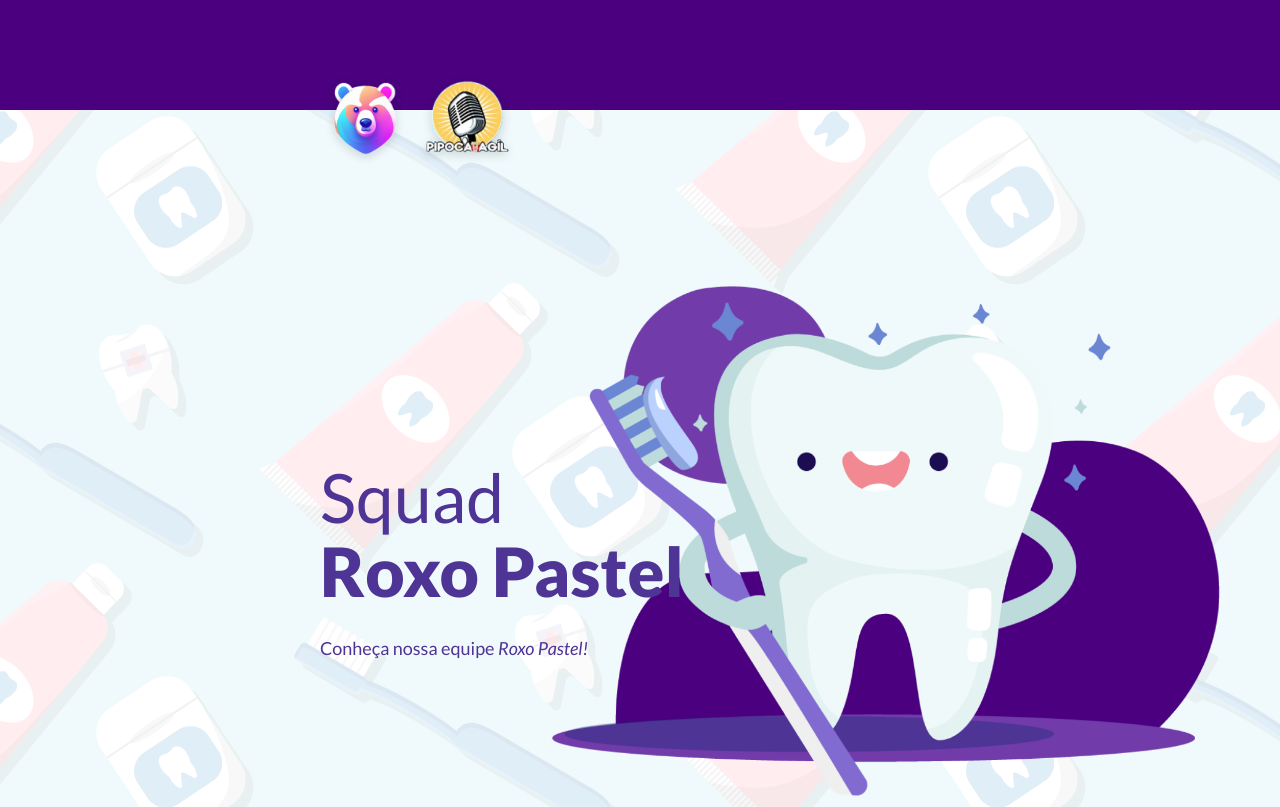
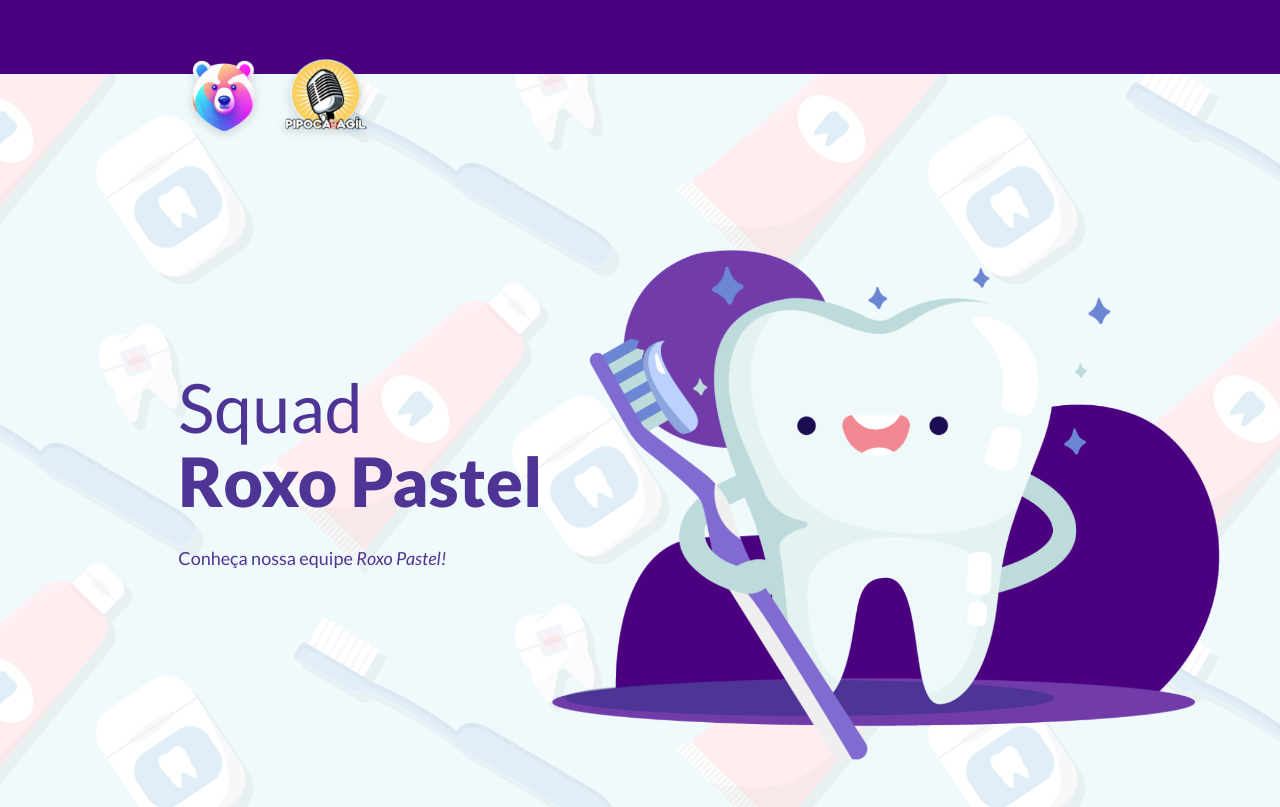
Before and after one commit to squadroxo/squad-roxo-pastel, a React (Vite) app: page / in a window 1280 px wide. Shown: the top 807 px of the page. Built offline with nearby package versions, Linux system fonts and the light colour scheme.

Commit message:
fix: corrigindo left roxo pastel

```diff
--- a/package.json
+++ b/package.json
@@ -10,7 +10,7 @@
     "preview": "vite preview"
   },
   "dependencies": {
-    "react": "^18.2.0",
+    "react": "^18.3.1",
     "react-dom": "^18.2.0",
     "react-icons": "^5.2.1",
     "uuid": "^10.0.0"
--- a/src/components/ContainerRoxoPastel/ContainerRoxoPastel.module.scss
+++ b/src/components/ContainerRoxoPastel/ContainerRoxoPastel.module.scss
@@ -69,6 +69,23 @@
 }
 
 @media screen and (min-width: 1280px) and (max-width: 1366px){
+
+.cabecalho {
+    height: 73.78px;
+}
+
+.cabecalho img{
+    width: 61.17px;
+    height: 68.25px;
+    margin-top: 47.62px;
+    gap: 10.73px;
+
+}
+.cabecalho .logo1 {
+    margin-left: 178.34px;
+
+}
+
     .home{
         max-width: 100%;
         width: 1250px;
@@ -79,15 +96,16 @@
         width: 827.05px;
         height: 647.96px;
         top: 116px;
-        left: 425.18px;
+        left: 27.77px;
     }
     .homeTexto{
-        margin-right: 716.43px;
+        top: 370px;
+        left: 178.34px;
+
     }
     .homeTexto h1{
         width: 385.22px;
         height: 148px;
-        top: 295.76px;
         left: 178.34px;
         font-size: 68px;
         line-height: 74.05px;
@@ -95,10 +113,10 @@
     .homeTexto p{
         width: 419.26px;
         height: 25px;
-        top: 463.52px;
         left: 177px;
         gap: 30.94px;
         font-size: 18px;
         line-height: 24.75px;
+
     }
 }
```
Also changed, not shown: 1 other file (tests, documents, lock files or other folders).
